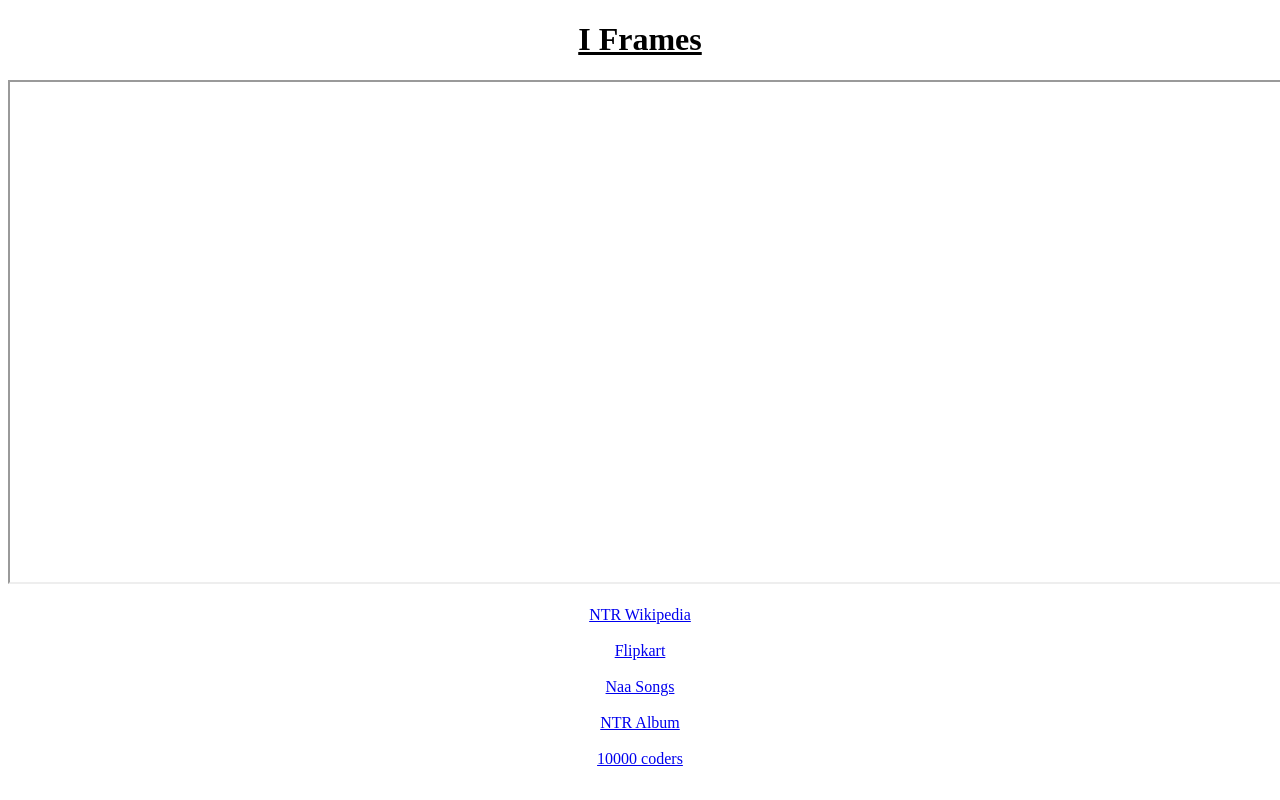
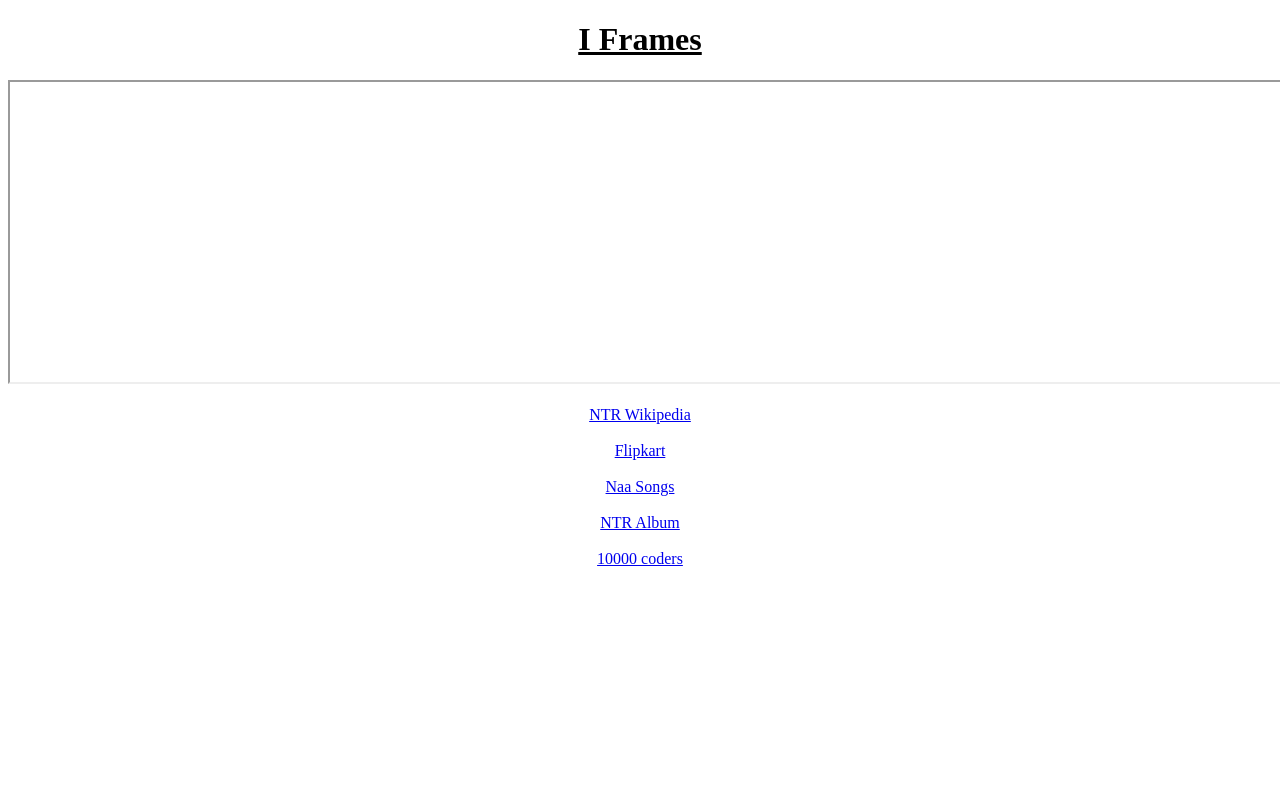
Before and after one commit to chandra1414/I-Frames, a plain HTML site: page index.html in a window 1280 px wide. Shown: the top 800 px of the page. Drawn offline with Linux system fonts and the light colour scheme.

Commit message:
Modify iframe height in index.html
Updated iframe height from 500 to 300 pixels.

```diff
--- a/index.html
+++ b/index.html
@@ -8,7 +8,7 @@
 <body>
     <h1><center> <u>I Frames </u></center></h1>
     <center>
-        <iframe src="" name="link" height="500" width="1500" frame border="0"></iframe>
+        <iframe src="" name="link" height="300" width="1500" frame border="0"></iframe>
         <br>
         <br>
         <a href="https://en.wikipedia.org/wiki/N._T._Rama_Rao_Jr." target="link">NTR Wikipedia</a>
```
